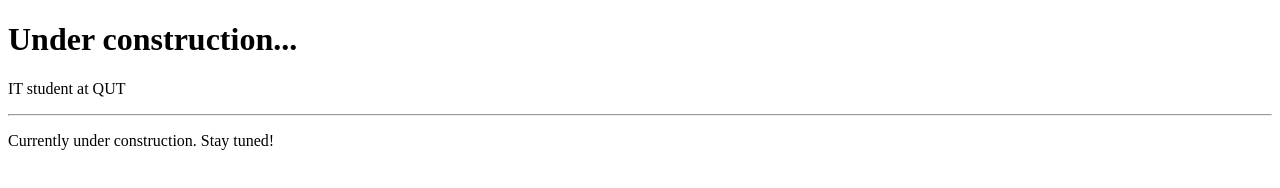
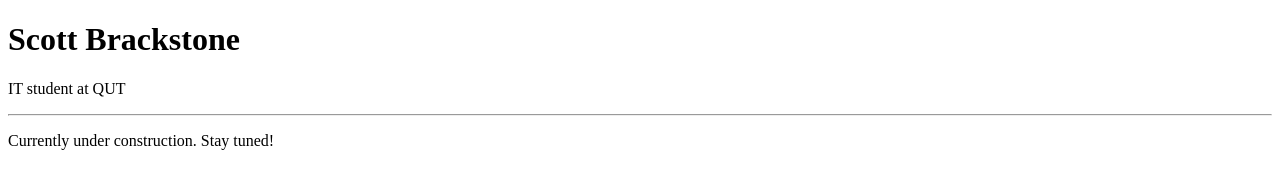
Before and after one commit to scottbrackstone/scottbrackstone.github.io, a plain HTML site: page index.html in a window 1280 px wide. Drawn offline with Linux system fonts and the light colour scheme.

Commit message:
Removed under construction as heading and replpaced with scott brackstone.

```diff
--- a/index.html
+++ b/index.html
@@ -6,7 +6,7 @@
     <title>Scott Brackstone | Developer</title>
 </head>
 <body>
-    <h1>Under construction...</h1>
+    <h1>Scott Brackstone</h1>
     <p>IT student at QUT</p>
     <hr>
     <p>Currently under construction. Stay tuned!</p>
```
